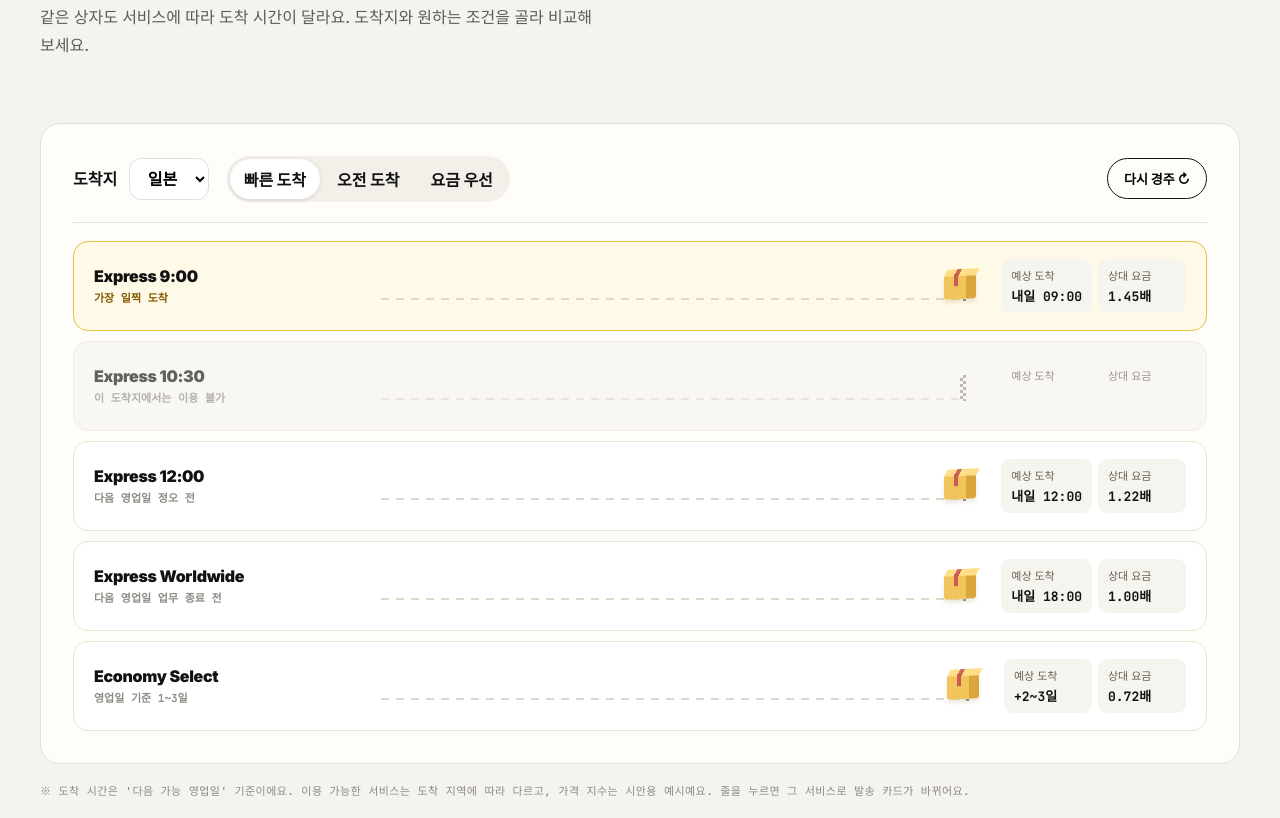
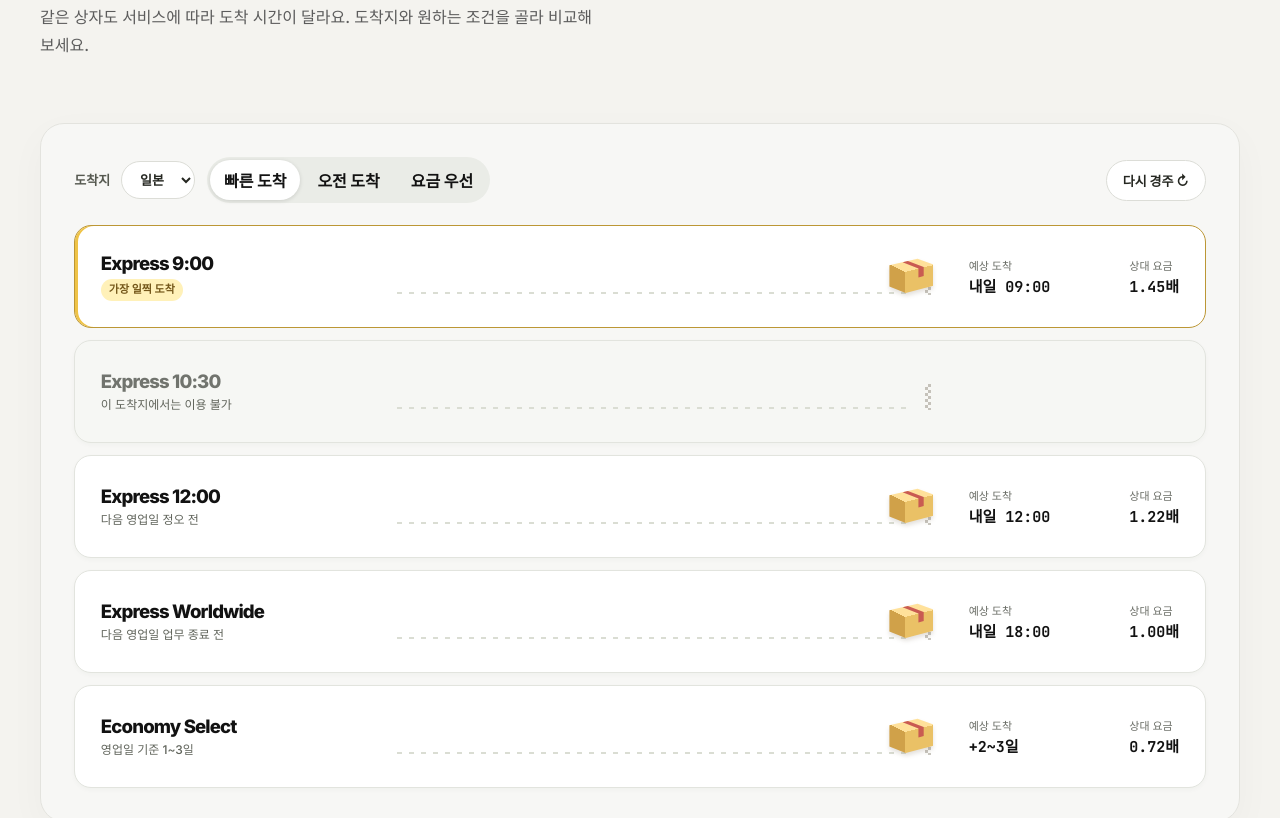
Before and after one commit to wjdtjdus48072-ctrl/team3-logistics-portfolio, a plain HTML site: page mini/index.html in a window 1280 px wide. Shown: the part 7317-8135 px from the top of the page. Drawn offline with nearby package versions, Linux system fonts and the light colour scheme; animation ran at ten frames a second.

Commit message:
서비스 비교 카드의 여백과 상자 실루엣 정리

```diff
--- a/mini/index.html
+++ b/mini/index.html
@@ -320,6 +320,29 @@ footer .wordmark{font:900 italic clamp(50px,14.5vw,250px)/.78 var(--sans);letter
 .metrics{display:flex;gap:6px}.metrics>span{min-width:88px;padding:8px 10px;border-radius:9px;background:#f6f4ef;color:#665f53;font-size:11px}.metrics strong{display:block;margin-top:3px;font:750 13px var(--mono);color:var(--ink)}
 @media(max-width:820px){#race .lane{grid-template-columns:1fr auto;gap:10px;padding:14px}.race-tools{gap:8px}.metrics>span{min-width:0;padding:6px}.race-tools .seg button{padding:7px 10px}#race .trk{grid-column:1/-1;order:3}.race-tools #raceAgain{margin-left:0}}
 @media(prefers-reduced-motion:reduce){#race .racing .car{transition:none}}
+/* 서비스 비교의 미니어처와 도착 정보 */
+#services .race{background:#f7f7f5;border:1px solid #e3e3de;border-radius:24px;padding:clamp(16px,2.6vw,36px);box-shadow:0 12px 38px #27282208}
+#services .race-tools{border:0;margin-bottom:22px;padding:0;gap:12px}
+#services .race-tools label{font-size:13px;color:#565950}
+#services .race-tools select,#services #raceAgain{background:#fff;border:1px solid #dcddd7;border-radius:30px;color:#252721}
+#services .race-tools .seg{background:#eaece7}#services .race-tools .seg button.on{background:#fff}
+#services #lanes{gap:12px}
+#services #race .lane{min-height:103px;padding:18px clamp(16px,2vw,28px);border:1px solid #e2e4de;border-radius:17px;box-shadow:0 2px 5px #2c322008;grid-template-columns:minmax(165px,1fr) minmax(80px,2.35fr) minmax(172px,.88fr);gap:clamp(14px,2.6vw,40px);background:white}
+#services #race .lane.sel{border-color:#bc9735;box-shadow:inset 3px 0 #efc347}
+#services #race .lane .nm b{font-size:clamp(16px,1.45vw,22px);letter-spacing:-.045em;font-weight:780}
+#services #race .status{font-size:12px;line-height:1.4;font-weight:500;font-family:inherit;color:#60645b}
+#services #race .best .status{display:inline-block;border-radius:12px;padding:3px 8px;background:#fff1b9;color:#74571a;font-size:11px;line-height:1.4;font-weight:650;font-family:inherit}
+#services #race .metrics{align-items:center;justify-content:space-between;gap:14px}
+#services #race .metrics>span{background:transparent;border-radius:0;padding:0;color:#696c65;min-width:0;font-size:11px}
+#services #race .metrics strong{margin-top:5px;font:750 15px/1.2 var(--mono);white-space:nowrap}
+#services #race .trk{height:46px;margin:0 24px;background:repeating-linear-gradient(90deg,#daddd3 0 5px,transparent 5px 12px) left 88%/100% 2px no-repeat}
+#services #race .trk::after{bottom:5px;right:-20px;opacity:.55}
+#services #race .car{width:44px;height:36px;margin-left:-22px;bottom:6px;transform:none;border-radius:0;box-shadow:none;background:none;filter:drop-shadow(0 3px 2px #48331826)}
+#services #race .car::before{inset:0;width:100%;height:100%;transform:none;clip-path:polygon(0 21%,64% 3%,100% 19%,100% 78%,37% 98%,0 80%);background:conic-gradient(from 76deg at 37% 39%,#eac166 0 104deg,#d0a149 104deg 220deg,#ffe19a 220deg 360deg)}
+#services #race .car::after{inset:0;width:100%;height:100%;background:#c95b52;clip-path:polygon(30% 12.5%,42% 9%,78% 26%,78% 51%,66% 55%,66% 30%)}
+#services #race .off{opacity:1;background:#f6f7f4;color:#71746e}
+#services #race .off .metrics{visibility:hidden}
+@media(max-width:820px){#services #race .lane{grid-template-columns:1fr auto;gap:6px 12px;padding:14px;min-height:0}#services #race .metrics{gap:12px}#services #race .metrics strong{font-size:12px}#services #race .trk{height:38px}#services #race .off .trk{display:none}#services .race-tools{gap:8px}#services #raceAgain{font-size:12px;padding:7px 10px}}
 </style>
 </head>
 <body>
```
